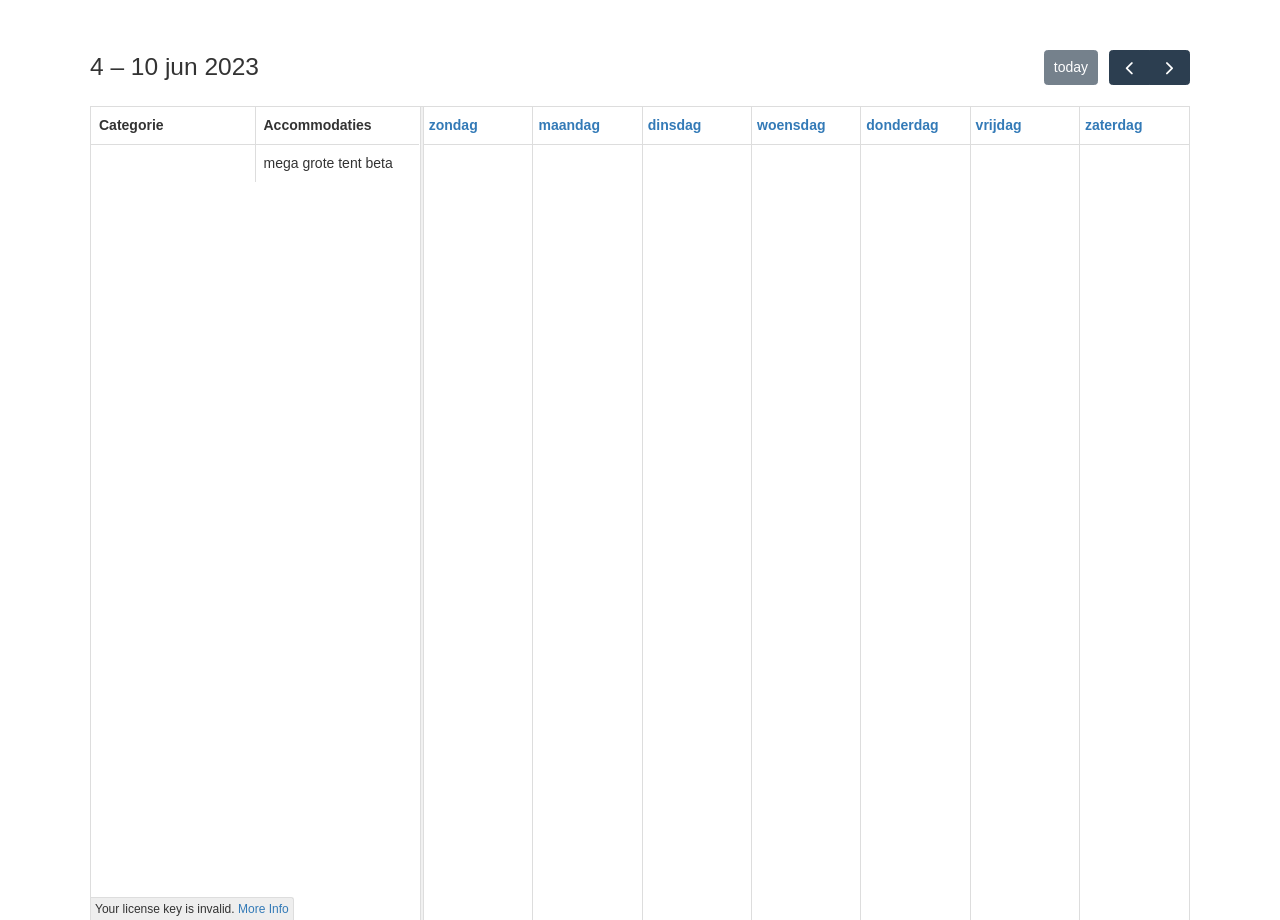
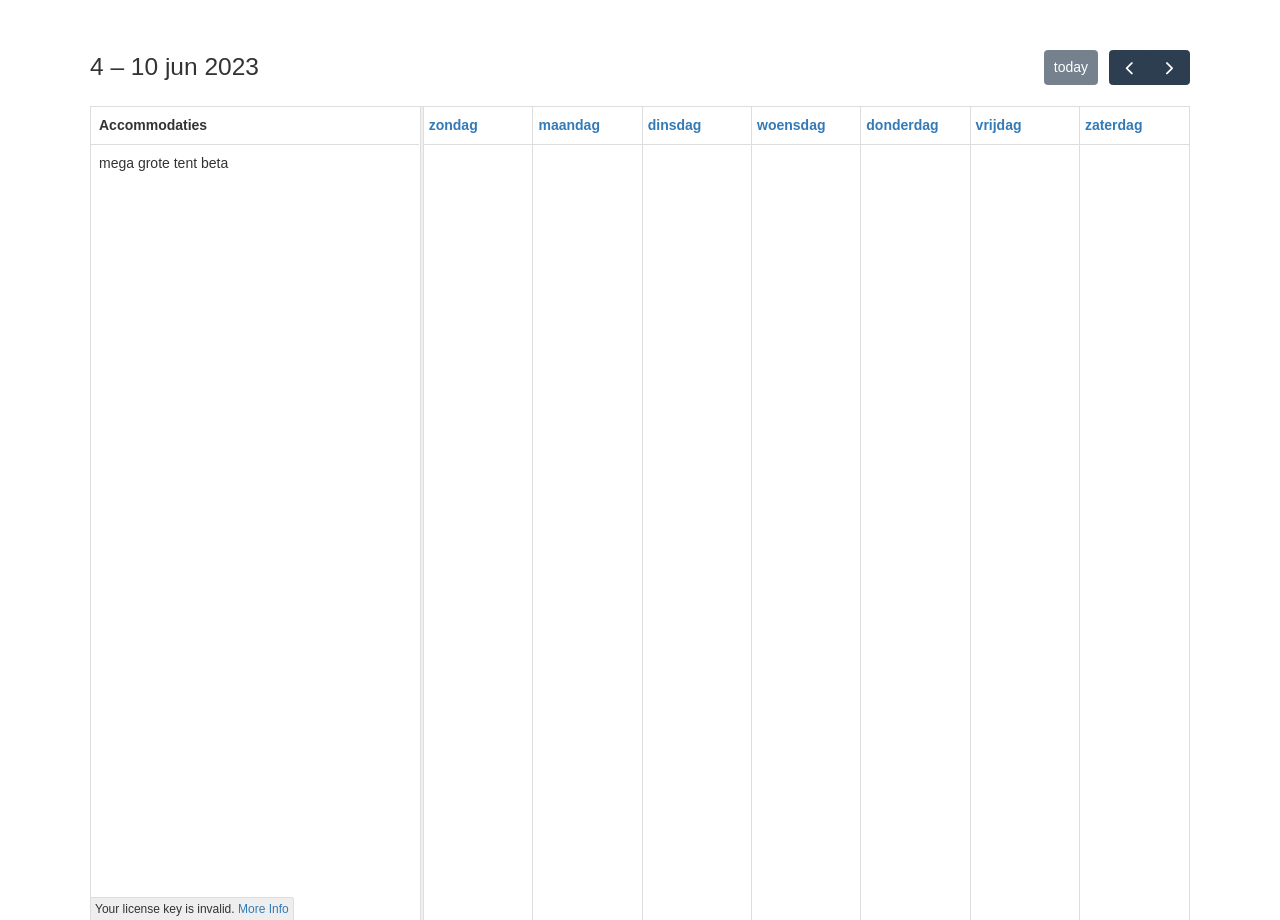
Before and after one commit to Shibin0613/BookingApp, a PHP site: page /Pagina/planbord.php in a window 1280 px wide. Shown: the top 920 px of the page. Run offline with PHP 8.4, Linux system fonts and the light colour scheme; data comes from the database, SQL or seed files in the repository; lists and menus that the app fills with data are empty.

Commit message:
planbord udatae

```diff
--- a/Pagina/planbord.php
+++ b/Pagina/planbord.php
@@ -36,10 +36,6 @@ $AccommodationClass = new Accommodation();
         meridiem: false,
        },
        resourceAreaColumns: [
-        {
-          headerContent: 'Categorie',
-          field: 'building'
-        },
         {
           headerContent: 'Accommodaties',
           field: 'title'
```
Also changed, not shown: Classes/AccommodationClass.php (+0 -17 lines).
